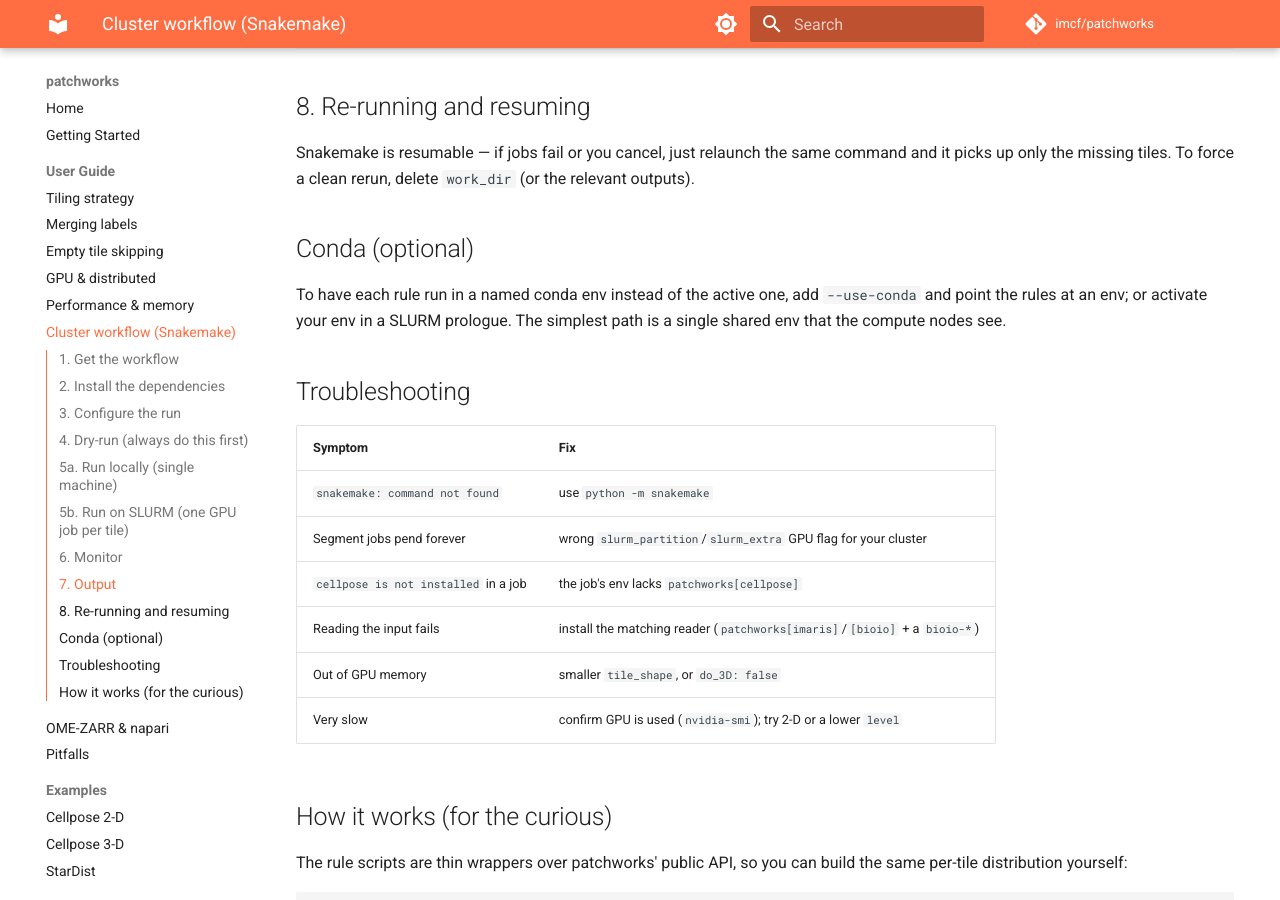
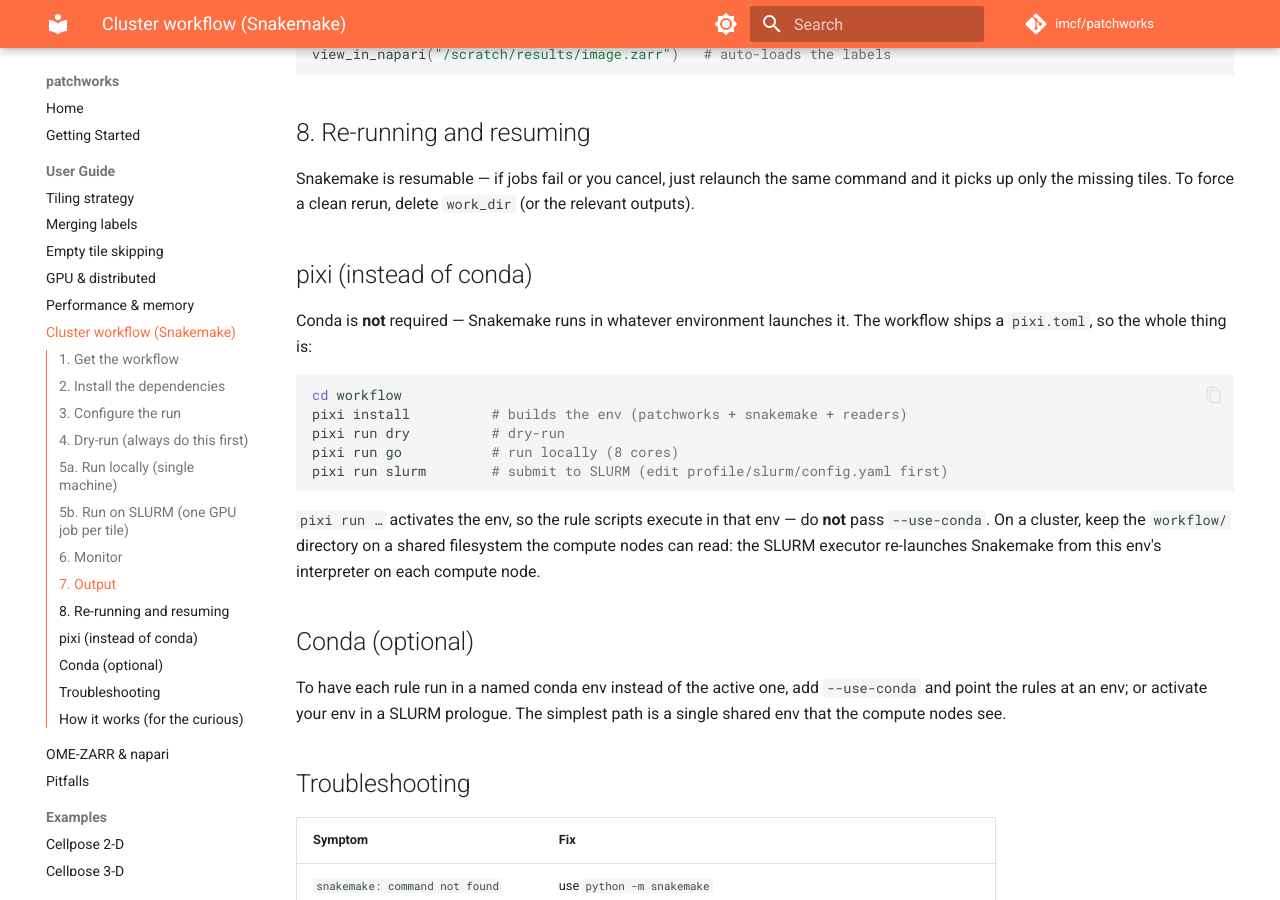
Before and after one commit to imcf/patchworks, an MkDocs documentation site: the page built from docs/guide/snakemake.md, in a window 1280 px wide and 900 px high, scrolled down 3399 px. Built offline with MkDocs 1.6.1 and Material for MkDocs 9.7.7, drawn with Linux system fonts in a browser that asks for light colours; comment, search, counter and statistics services are not loaded; some of the changed text lies outside the part shown.

Commit message:
chore(workflow): 🔧 add pixi env for the Snakemake workflow (#25)
Conda is not required to run the workflow — Snakemake executes in whatever
environment launches it. Ship a workflow/pixi.toml (patchworks[workflow,
cellpose,imaris,bioio] + dry/go/slurm tasks) so pixi users get a one-command
setup, and document the pixi path in the guide and workflow README.

Co-authored-by: Claude Opus 4.8 <noreply@anthropic.com>

````diff
--- a/docs/guide/snakemake.md
+++ b/docs/guide/snakemake.md
@@ -34,8 +34,9 @@ pip install "patchworks[workflow,cellpose,imaris,bioio]"
 - `cellpose` → the segmentation model
 - `imaris` / `bioio` → read your input format (`.ims`, `.czi`, `.lif`, …)
 
-On a cluster, do this inside a conda/venv that the compute nodes can see, or let
-each rule activate a conda env (see *Conda*, below).
+On a cluster, do this inside a conda/venv/pixi env that the compute nodes can
+see, or let each rule activate a conda env. Prefer pixi? Skip this step — the
+workflow ships a `pixi.toml`; see *pixi (instead of conda)*, below.
 
 ## 3. Configure the run
 
@@ -173,6 +174,24 @@ Snakemake is resumable — if jobs fail or you cancel, just relaunch the same
 command and it picks up only the missing tiles. To force a clean rerun, delete
 `work_dir` (or the relevant outputs).
 
+## pixi (instead of conda)
+
+Conda is **not** required — Snakemake runs in whatever environment launches it.
+The workflow ships a `pixi.toml`, so the whole thing is:
+
+```bash
+cd workflow
+pixi install          # builds the env (patchworks + snakemake + readers)
+pixi run dry          # dry-run
+pixi run go           # run locally (8 cores)
+pixi run slurm        # submit to SLURM (edit profile/slurm/config.yaml first)
+```
+
+`pixi run …` activates the env, so the rule scripts execute in that env — do
+**not** pass `--use-conda`. On a cluster, keep the `workflow/` directory on a
+shared filesystem the compute nodes can read: the SLURM executor re-launches
+Snakemake from this env's interpreter on each compute node.
+
 ## Conda (optional)
 
 To have each rule run in a named conda env instead of the active one, add
````
Also changed, not shown: workflow/README.md (+9 -0 lines), 1 other file.
